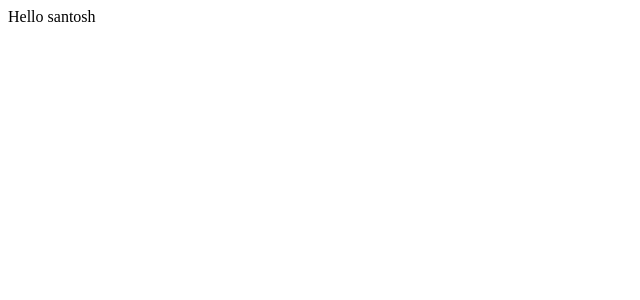
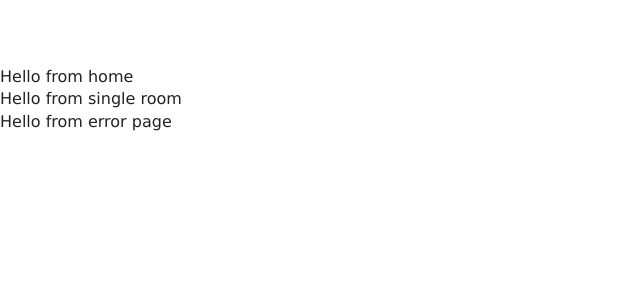
Before and after one commit to santoshkumar964887/reactjs-beach-resorts, a React (Create React App) app: page / in a window 1280 px wide. Shown: the top 300 px of the page, without its empty margins (0-640 px from the left). Built offline with nearby package versions, Linux system fonts and the light colour scheme.

Commit message:
making file structure

```diff
--- a/src/App.js
+++ b/src/App.js
@@ -1,5 +1,16 @@
+import React from "react";
+import "./App.css";
+import HomePage from "./pages/Home";
+import ErrorPage from "./pages/Error";
+import SingleRoomPage from "./pages/SingleRoom";
 function App() {
-  return <div className="App"> Hello santosh</div>;
+  return (
+    <>
+      <HomePage />
+      <SingleRoomPage />
+      <ErrorPage />
+    </>
+  );
 }
 
 export default App;
--- /dev/null
+++ b/src/pages/Error.jsx
@@ -0,0 +1,7 @@
+import React from "react";
+
+const Error = () => {
+  return <div>Hello from error page</div>;
+};
+
+export default Error;
--- /dev/null
+++ b/src/pages/Home.jsx
@@ -0,0 +1,6 @@
+import React from "react";
+
+const Home = () => {
+  return <div>Hello from home</div>;
+};
+export default Home;
--- /dev/null
+++ b/src/pages/SingleRoom.jsx
@@ -0,0 +1,7 @@
+import React, { Component } from "react";
+
+export default class SingleRoom extends Component {
+  render() {
+    return <div>Hello from single room</div>;
+  }
+}
```
Also changed, not shown: 1 other file (tests, documents, lock files or other folders).
